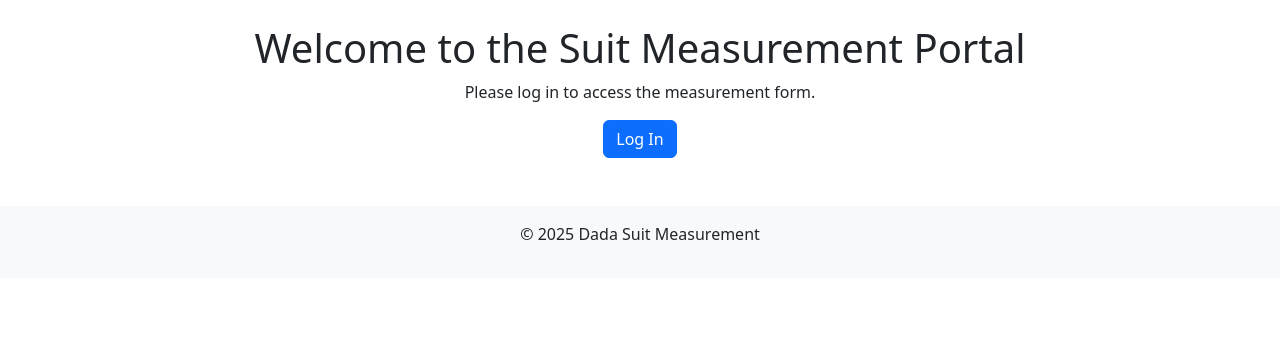
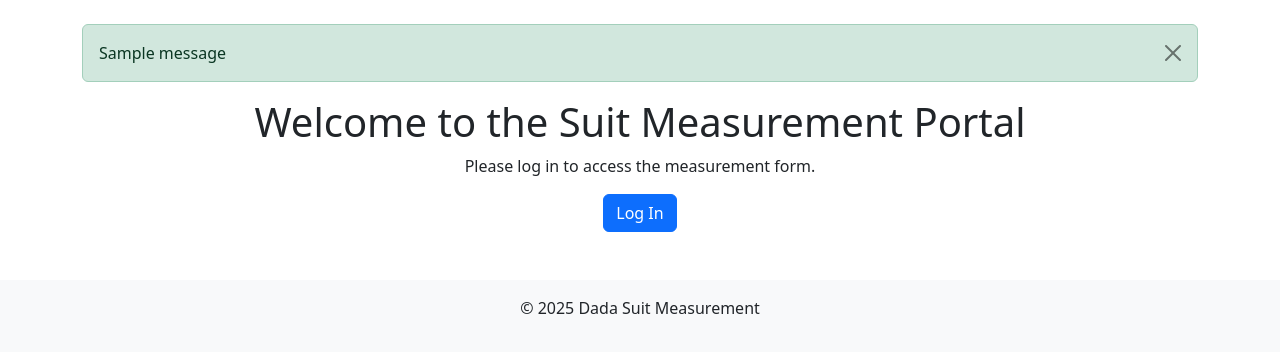
Before and after one commit to willyblaise/dada, a Flask app: template app/templates/home.html in a window 1280 px wide. Shown: the part 56-409 px from the top of the page. Run offline with Flask 3, Linux system fonts and the light colour scheme; the template is opened without the code that fills it, so the values that code supplies are empty; one stand-in notice (Sample message) is shown.

Commit message:
adding flash messages

```diff
--- a/app/templates/base.html
+++ b/app/templates/base.html
@@ -16,6 +16,19 @@
     </nav>
 
     <div class="container mt-4">
+        {% with messages = get_flashed_messages(with_categories=true) %}
+            {% if messages %}
+                <div class="alert-container">
+                    {% for category, message in messages %}
+                        <div class="alert alert-{{ category }} alert-dismissible fade show" role="alert">
+                            {{ message }}
+                            <button type="button" class="btn-close" data-bs-dismiss="alert" aria-label="Close"></button>
+                        </div>
+                    {% endfor %}
+                </div>
+            {% endif %}
+        {% endwith %}
+
         {% block content %}{% endblock %}
     </div>
 
```
Also changed, not shown: app/routes.py (+33 -5 lines).
